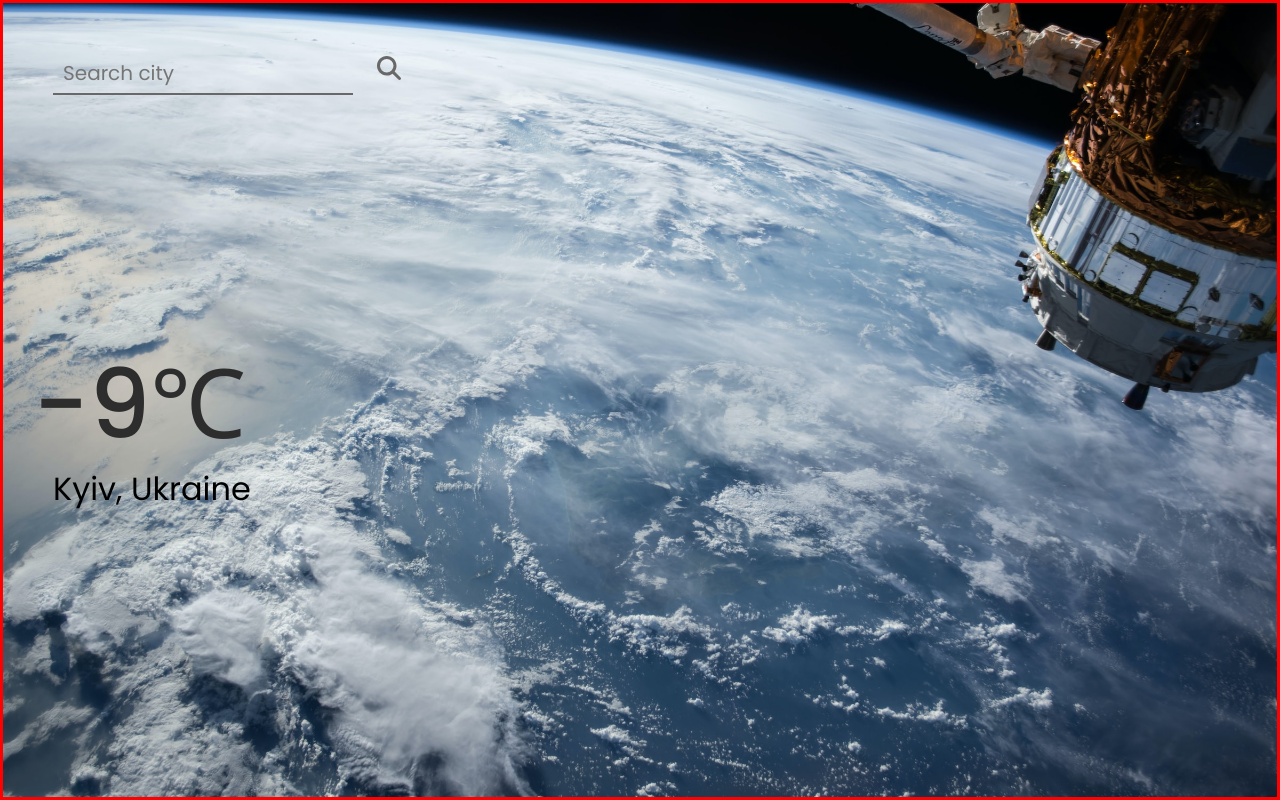
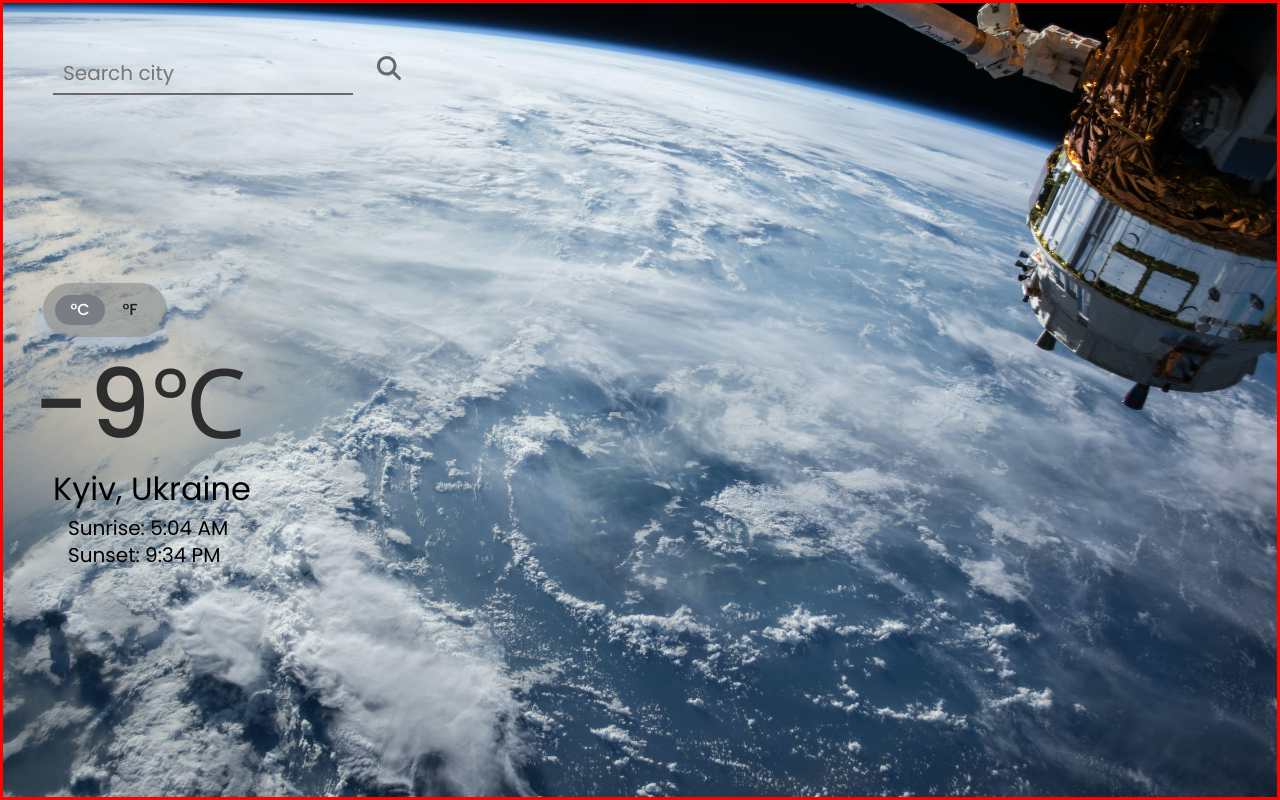
Before and after one commit to ArtmMtvnko/Menu-items-traning, a website built with webpack: page src/index.html in a window 1280 px wide. Built offline with nearby package versions, Linux system fonts and the light colour scheme.

Commit message:
Added html and css for redio button to switch celsius to fahrenheit and back. (it is just decor)

```diff
--- a/src/index.html
+++ b/src/index.html
@@ -13,10 +13,22 @@
                 <svg xmlns="http://www.w3.org/2000/svg" height="24" width="24" viewBox="0 0 512 512"><!--!Font Awesome Free 6.5.1 by @fontawesome - https://fontawesome.com License - https://fontawesome.com/license/free Copyright 2024 Fonticons, Inc.--><path fill="#686868" d="M416 208c0 45.9-14.9 88.3-40 122.7L502.6 457.4c12.5 12.5 12.5 32.8 0 45.3s-32.8 12.5-45.3 0L330.7 376c-34.4 25.2-76.8 40-122.7 40C93.1 416 0 322.9 0 208S93.1 0 208 0S416 93.1 416 208zM208 352a144 144 0 1 0 0-288 144 144 0 1 0 0 288z"/></svg>
             </form>
             <section class="temperature">
+                <div class="temperature__measurement">
+                    <div class="tabs">
+                        <input type="radio" id="celsius" name="tabs" checked="">
+                        <label class="tab" for="celsius">°C</label>
+                        <input type="radio" id="fahrenheit" name="tabs">
+                        <label class="tab" for="fahrenheit">°F</label>
+                        <span class="glider"></span>
+                    </div>
+                </div>
                 <div class="temperature__number">-9℃</div>
                 <div class="temperature__info">
                     <p class="location">Kyiv, Ukraine</p>
-                    <p class="sunstate"></p>
+                    <div class="temperature__sunstate">
+                        <p class="sunrise">Sunrise: 5:04 AM</p>
+                        <p class="sunset">Sunset: 9:34 PM</p>
+                    </div>
                 </div>
             </section>
             <section class="forecast"></section>
--- a/src/scripts/refreshUI.js
+++ b/src/scripts/refreshUI.js
@@ -1,7 +1,10 @@
 const temperature = document.querySelector('.temperature__number')
 const temperatureInfo = document.querySelector('.temperature__info')
+const sunstate = document.querySelector('.temperature__sunstate')
 
 export function refreshDataInUI(data) {
     temperature.innerText = data.current.temp_c + '℃'
     temperatureInfo.children[0].innerText = `${data.location.name}, ${data.location.country}`
+    sunstate.children[0].innerText = 'Sunrise: ' + data.forecast.forecastday[0].astro.sunrise
+    sunstate.children[1].innerText = 'Sunset: ' + data.forecast.forecastday[0].astro.sunset
 }
--- /dev/null
+++ b/src/styles/radio-button.scss
@@ -0,0 +1,65 @@
+.temperature__measurement {
+    width: fit-content;
+    margin: 0 0 20px 10px;
+}
+
+.tabs {
+    display: flex;
+    position: relative;
+    background-color: #8282828e;
+    box-shadow: 0 0 1px 0 rgba(24, 94, 224, 0.15), 0 6px 12px 0 rgba(24, 94, 224, 0.15);
+    padding: 0.75rem;
+    border-radius: 99px;
+  }
+
+  .tabs * {
+    z-index: 2;
+  }
+
+  .temperature__measurement input[type="radio"] {
+    display: none;
+  }
+
+  .tab {
+    display: flex;
+    align-items: center;
+    justify-content: center;
+    height: 30px;
+    width: 50px;
+    font-size: 1rem;
+    color: rgb(29, 29, 29);
+    font-weight: 500;
+    border-radius: 99px;
+    cursor: pointer;
+    transition: color 0.15s ease-in;
+  }
+
+  .temperature__measurement input[type="radio"]:checked + label {
+    color: #ffffff;
+  }
+
+  .temperature__measurement input[id="celsius"]:checked ~ .glider {
+    transform: translateX(0);
+  }
+
+  .temperature__measurement input[id="fahrenheit"]:checked ~ .glider {
+    transform: translateX(100%);
+  }
+
+  .glider {
+    position: absolute;
+    display: flex;
+    height: 30px;
+    width: 50px;
+    background-color: #7a7e84;
+    z-index: 1;
+    border-radius: 99px;
+    transition: 0.25s ease-out;
+  }
+
+  @media (max-width: 700px) {
+
+    .tabs {
+      transform: scale(0.6);
+    }
+  }
--- a/src/styles/temperature.scss
+++ b/src/styles/temperature.scss
@@ -1,3 +1,5 @@
+@import "./radio-button.scss";
+
 .temperature {
     flex: 1;
 
@@ -19,3 +21,12 @@
         font-size: 2rem;
     }
 }
+
+.temperature__sunstate {
+    margin: 10px 15px;
+    line-height: 1.7rem;
+
+    > p {
+        font-size: 1.25rem;
+    }
+}
```
